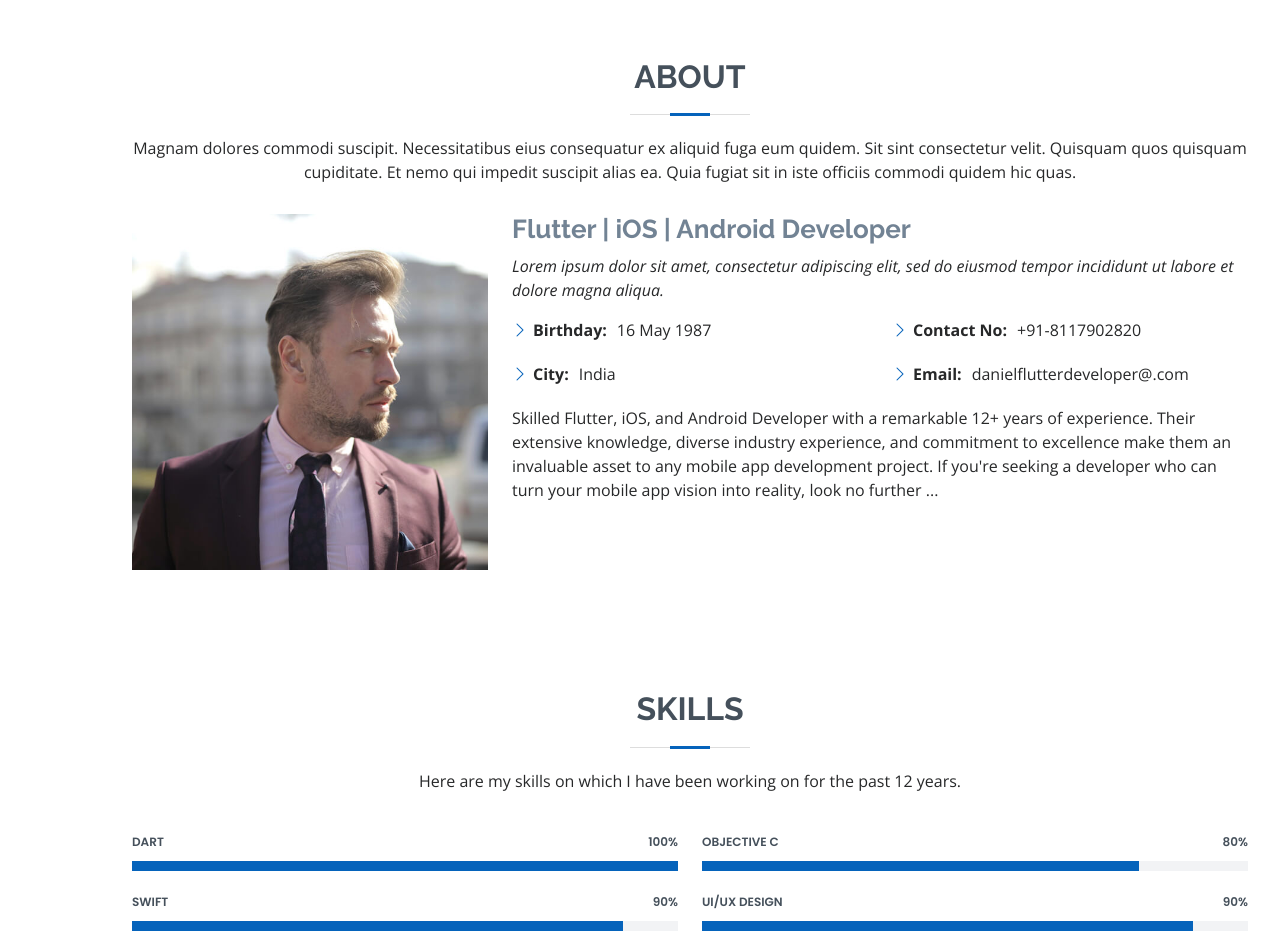
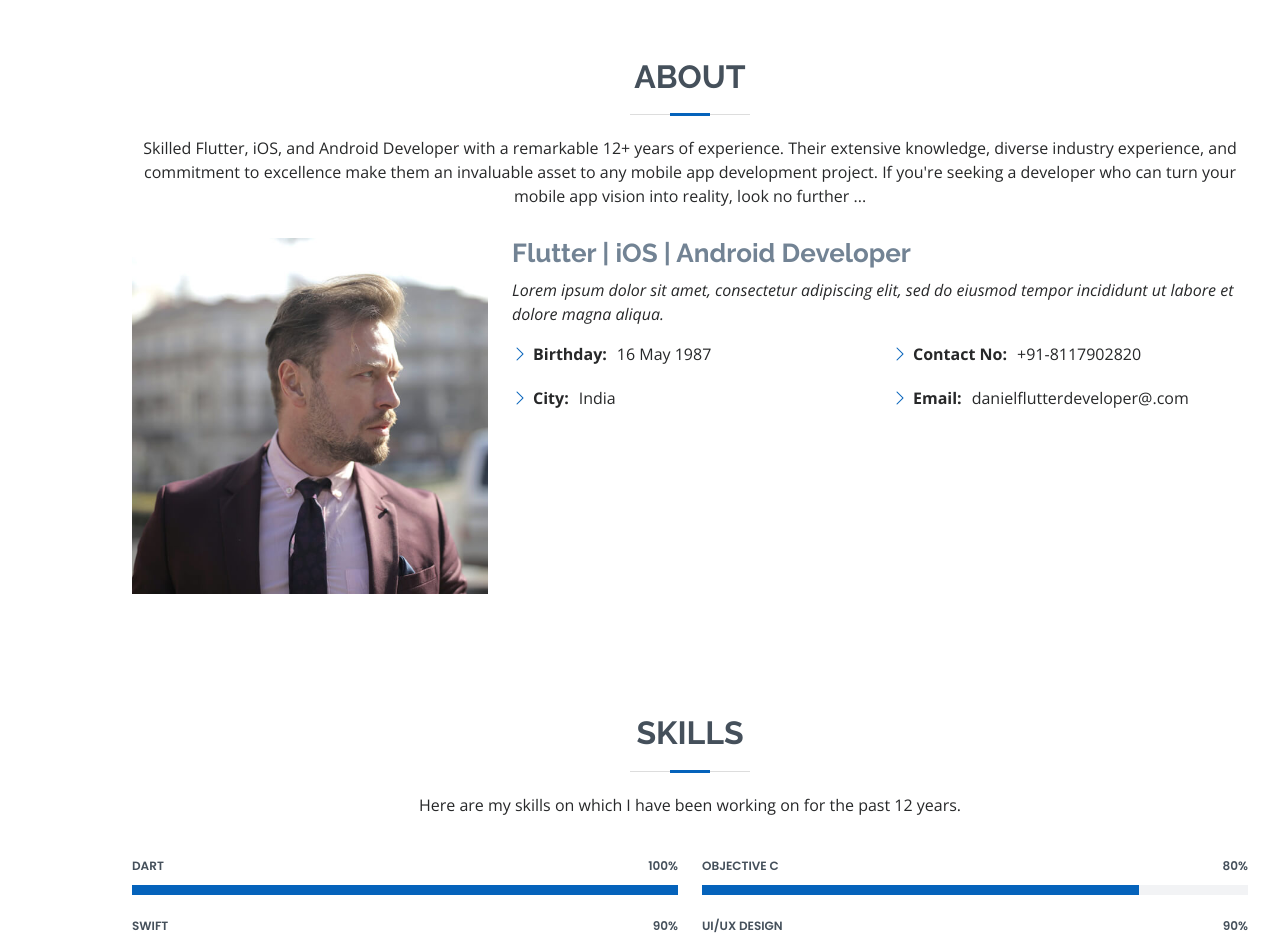
Before and after one commit to danielmobdev/danielisaacithi, a plain HTML site: page index.html in a window 1280 px wide. Shown: the part 802-1738 px from the top of the page. Drawn offline with nearby package versions, Linux system fonts and the light colour scheme.

```diff
--- a/index.html
+++ b/index.html
@@ -82,9 +82,12 @@
 
         <div class="section-title">
           <h2>About</h2>
-          <p>Magnam dolores commodi suscipit. Necessitatibus eius consequatur ex aliquid fuga eum quidem. Sit sint
-            consectetur velit. Quisquam quos quisquam cupiditate. Et nemo qui impedit suscipit alias ea. Quia fugiat sit
-            in iste officiis commodi quidem hic quas.</p>
+          <p>Skilled Flutter, iOS, and Android Developer with a remarkable 12+ years of experience. Their extensive
+            knowledge, diverse industry experience, and commitment to excellence make them an invaluable asset to any
+            mobile app development project. If you're seeking a developer who can turn your mobile app vision into
+            reality, look no further ...
+
+          </p>
         </div>
 
         <div class="row">
@@ -115,12 +118,6 @@
                 </ul>
               </div>
             </div>
-            <p>
-              Skilled Flutter, iOS, and Android Developer with a remarkable 12+ years of experience. Their extensive
-              knowledge, diverse industry experience, and commitment to excellence make them an invaluable asset to any
-              mobile app development project. If you're seeking a developer who can turn your mobile app vision into
-              reality, look no further ...
-            </p>
           </div>
         </div>
 
```
